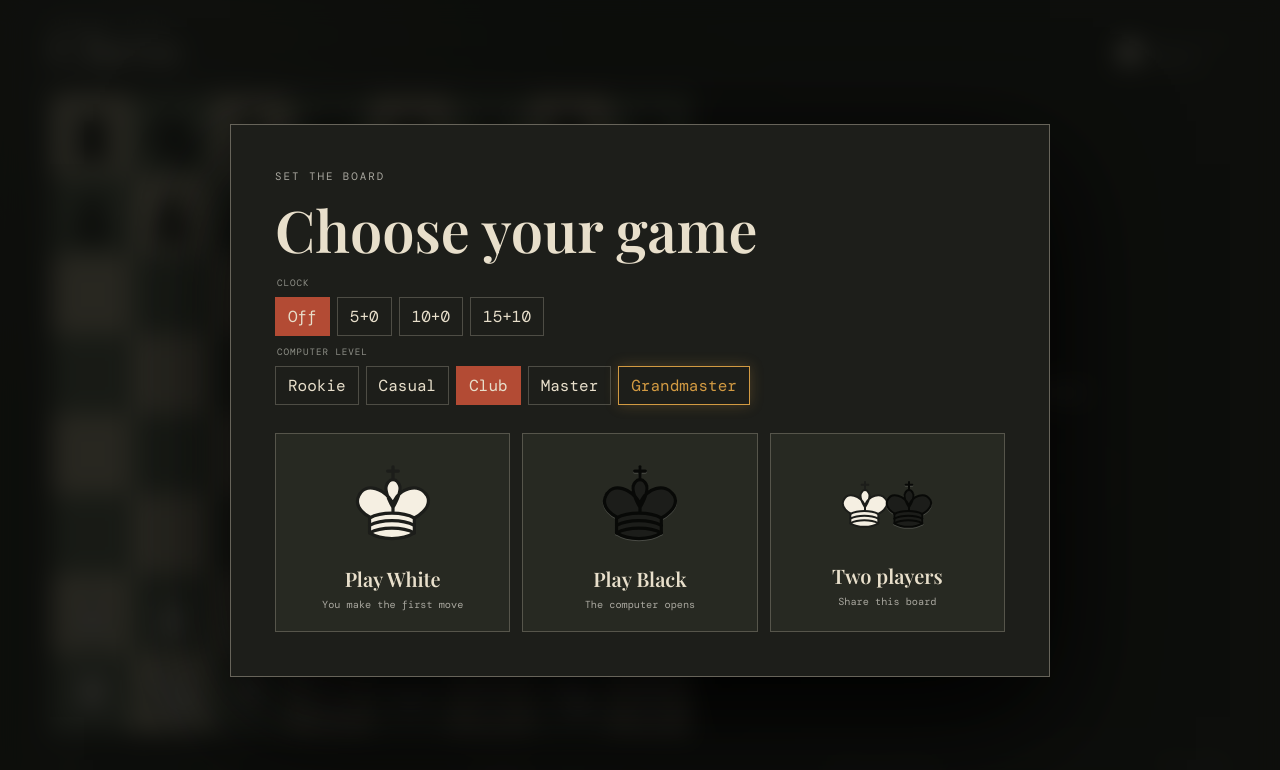
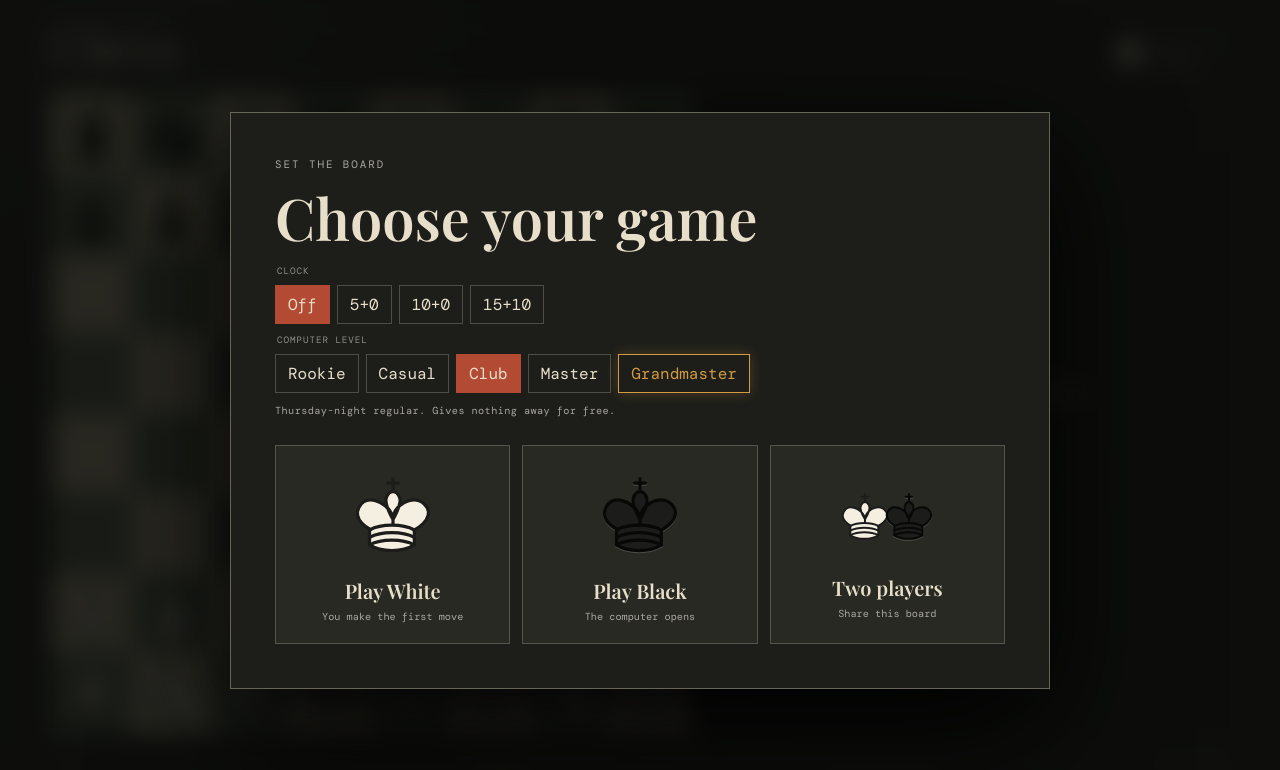
Before and after one commit to lwlee2608/chess, a React (Vite) app: page / in a window 1280 px wide. Shown: the top 770 px of the page. Built offline with nearby package versions, Linux system fonts and the light colour scheme; a web font is replaced by a local one.

Commit message:
Add flavor note for each computer difficulty level

```diff
--- a/src/ui/NewGameDialog.tsx
+++ b/src/ui/NewGameDialog.tsx
@@ -13,6 +13,14 @@ export const DIFFICULTY_LABELS: Record<Difficulty, string> = {
   club: 'Club',
   master: 'Master',
   grandmaster: 'Grandmaster',
+}
+
+const DIFFICULTY_NOTES: Record<Difficulty, string> = {
+  rookie: 'Just learned how the horse moves. Be gentle.',
+  casual: 'Plays for fun. Might spot your trap, might not.',
+  club: 'Thursday-night regular. Gives nothing away for free.',
+  master: 'Calculates deep. Every slip gets punished.',
+  grandmaster: 'Stockfish at full strength. Expect no mercy.',
 }
 
 interface NewGameDialogProps {
@@ -70,7 +78,7 @@ export function NewGameDialog({ onChoose, resumeAvailable, onResume }: NewGameDi
               {DIFFICULTY_LABELS[level]}
             </button>
           ))}
-          {difficulty === 'grandmaster' && <p className="level-note">Stockfish at full strength. Expect no mercy.</p>}
+          <p className={`level-note level-note--${difficulty}`}>{DIFFICULTY_NOTES[difficulty]}</p>
         </fieldset>
         <div className="mode-options">
           <button type="button" onClick={() => onChoose('ai-white', timeControl, difficulty)}>
--- a/src/ui/styles.css
+++ b/src/ui/styles.css
@@ -456,7 +456,8 @@ h1 {
   box-shadow: 0 0 22px rgba(var(--gold-rgb), 0.55);
   animation: gm-sheen 3.2s ease-in-out infinite;
 }
-.level-note { flex-basis: 100%; margin: 4px 0 0; color: var(--gold); font-size: 0.64rem; letter-spacing: 0.04em; }
+.level-note { flex-basis: 100%; margin: 4px 0 0; color: var(--muted); font-size: 0.64rem; letter-spacing: 0.04em; }
+.level-note--grandmaster { color: var(--gold); }
 
 @keyframes gm-sheen {
   0%, 60% { background-position: 100% 0; }
```
